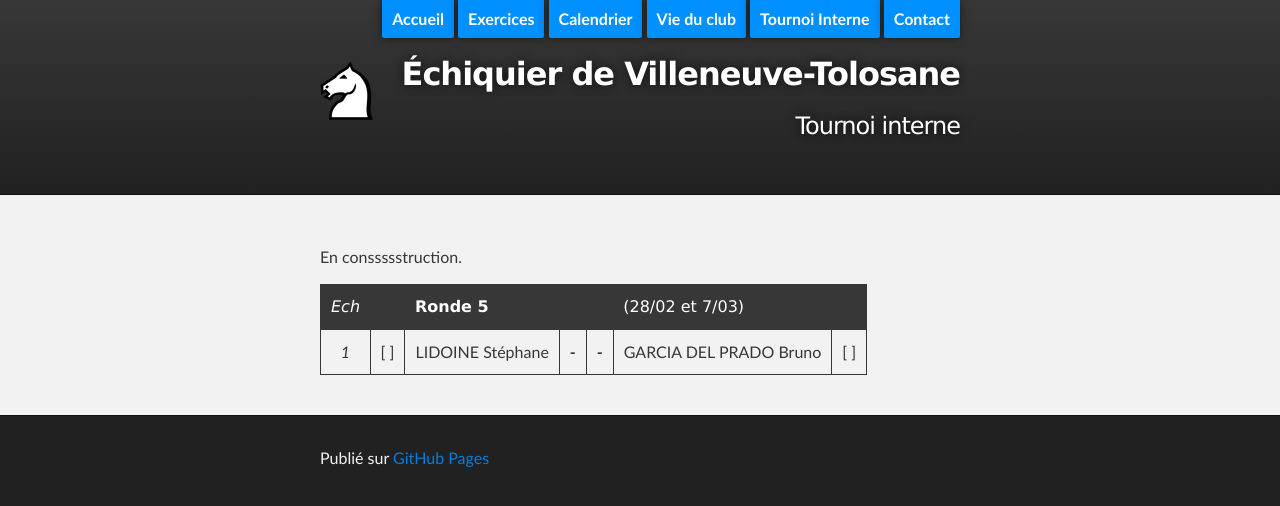
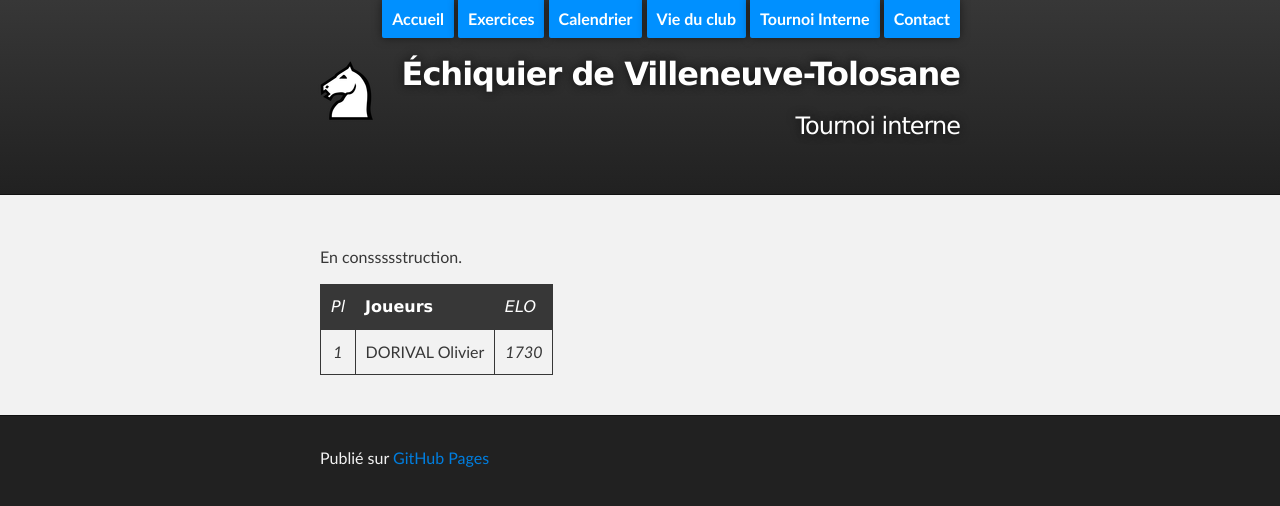
Before and after one commit to echiquier-villeneuve-tolosane/echiquier-villeneuve-tolosane.github.io, a Jekyll site: the page built from tournoiinterne.md, in a window 1280 px wide. Shown: the top 506 px of the page. Built offline with Jekyll 4.4.1, drawn with Linux system fonts in a browser that asks for light colours; nearby versions of some CDN libraries.

Commit message:
Updated tournoiinterne.md

```diff
--- a/tournoiinterne.md
+++ b/tournoiinterne.md
@@ -7,6 +7,6 @@ published: true
 
 En conssssstruction.
 
-|*Ech*|   | **Ronde 5**          |     |     |  (28/02 et 7/03)          |     |
-|:-:|:---:| -------------------- |:---:|:---:| ------------------------- |:---:|
-|*1*| [ ] | LIDOINE Stéphane        |**-**|**-**| GARCIA DEL PRADO Bruno | [ ] |
+|*Pl*| **Joueurs**  | *ELO*          |
+|:--:|:------------ | -------------- |
+|*1* | DORIVAL Olivier | *1730*      |
```
